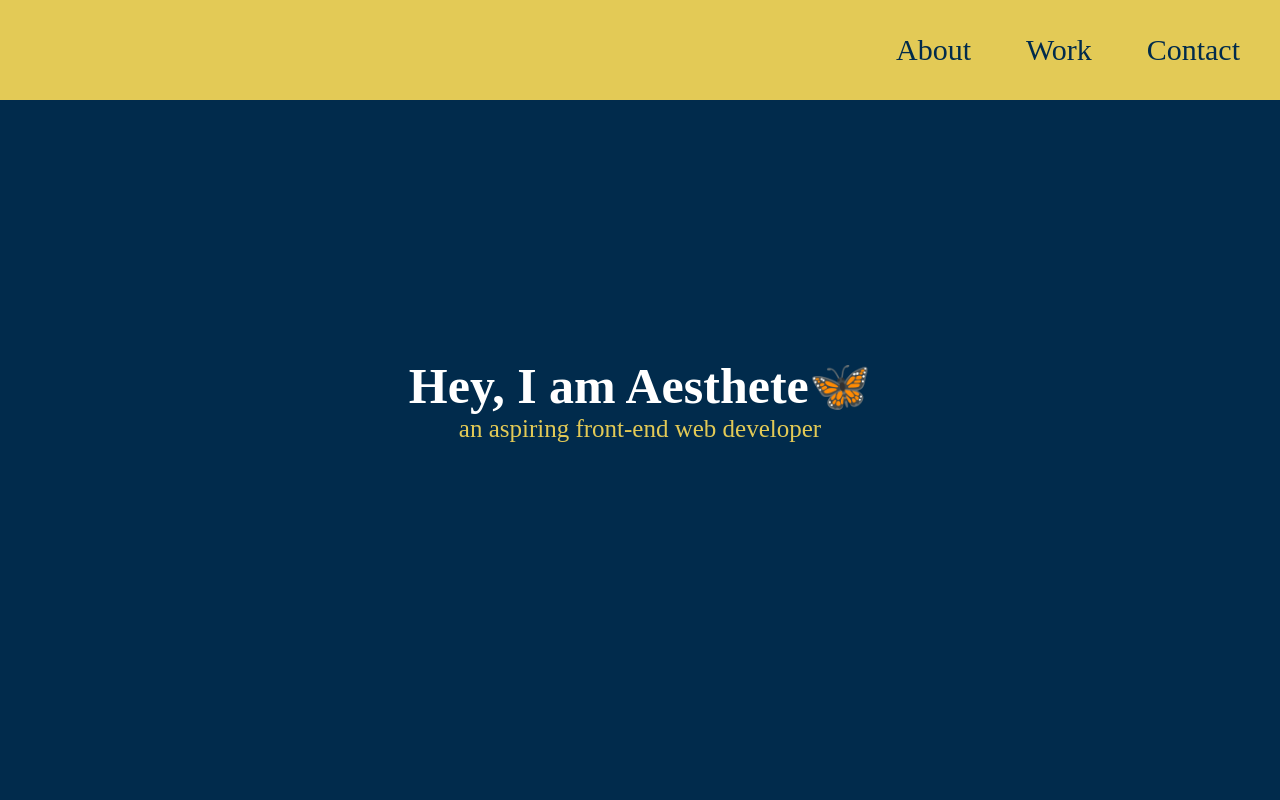
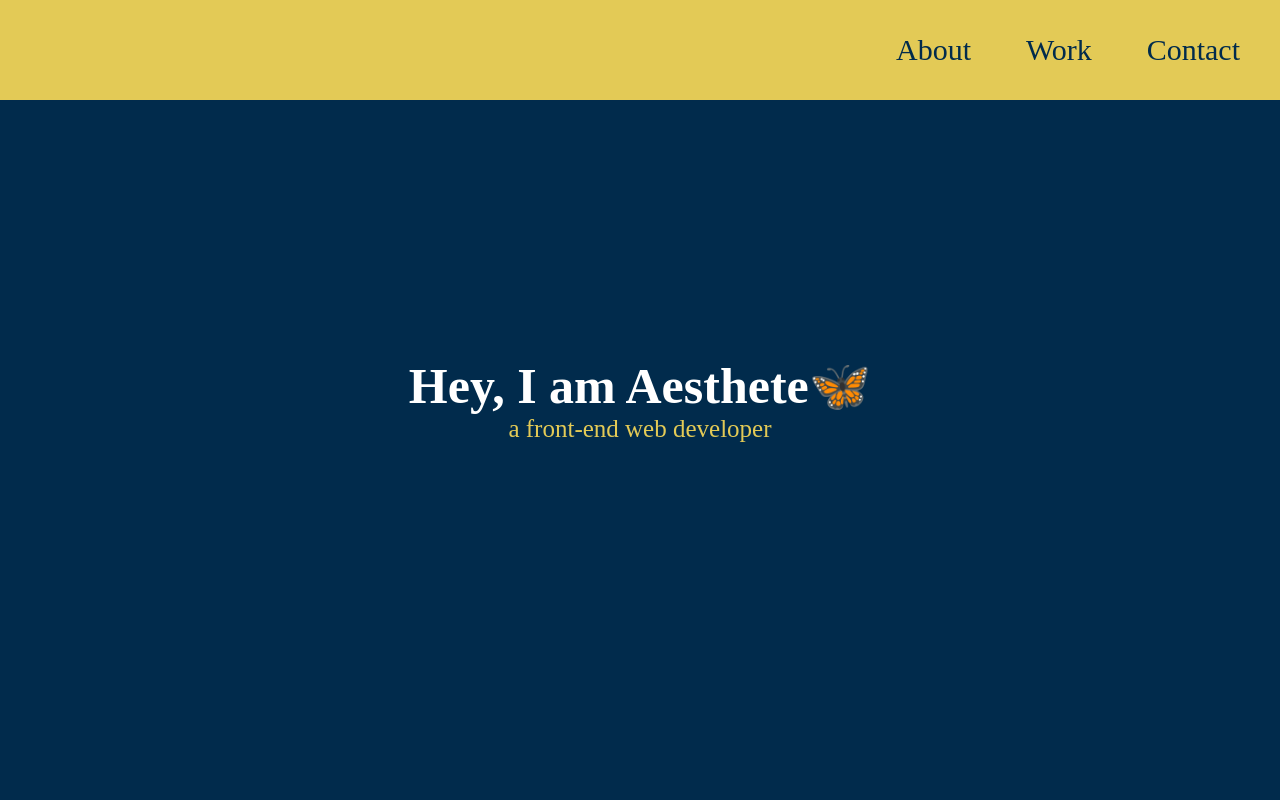
Before and after one commit to aesthete797/fcc-portfolio, a plain HTML site: page index.html in a window 1280 px wide. Shown: the top 800 px of the page. Drawn offline with Linux system fonts and the light colour scheme.

Commit message:
Update index.html

```diff
--- a/index.html
+++ b/index.html
@@ -16,7 +16,7 @@
       </header>
       <section id="welcome-section">
         <h1>Hey, I am Aesthete🦋</h1>
-        <p>an aspiring front-end web developer</p>
+        <p>a front-end web developer</p>
       </section>
 
       <section id="projects">
```
